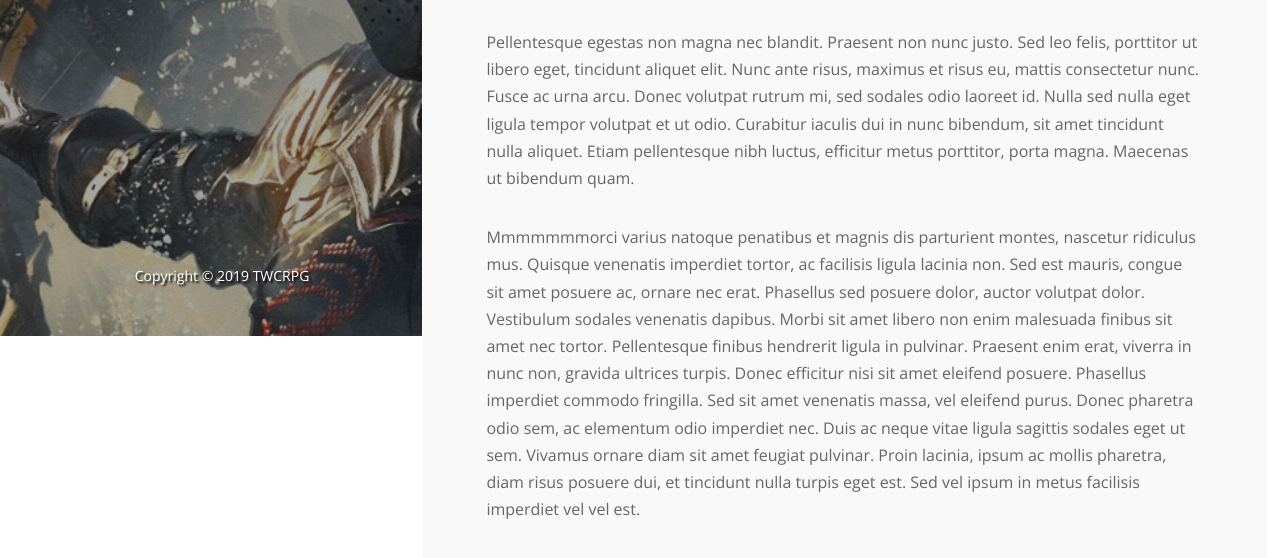
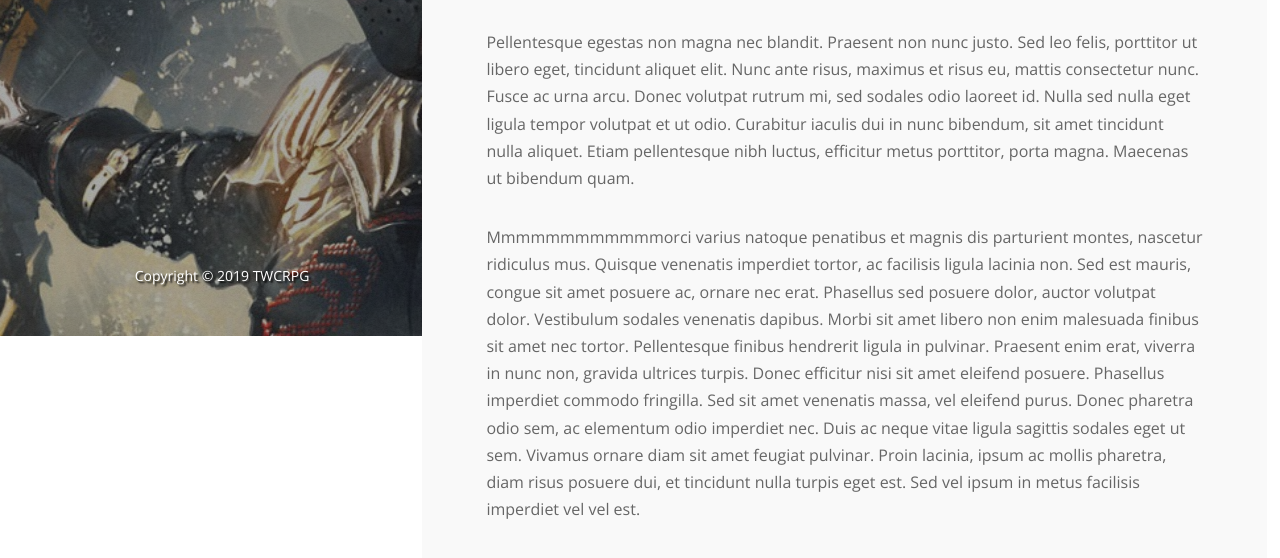
Before and after one commit to mattborgesdev/the-winter-chronicles-rpg, a plain HTML site: page outros.html in a window 1280 px wide. Shown: the part 464-1022 px from the top of the page. Drawn offline with nearby package versions, Linux system fonts and the light colour scheme; files that its build step writes are made by us from their sources.

Commit message:
alterei uma parte do texto 2

```diff
--- a/outros.html
+++ b/outros.html
@@ -79,7 +79,7 @@
                     <p>Lorem ipsum dolor sit amet, consectetur adipiscing elit. Maecenas orci turpis, tristique ut tincidunt at, fermentum eget tortor. Duis in risus ultricies, lobortis justo sit amet, fringilla ligula. Aenean a turpis et justo euismod posuere. Morbi molestie ligula nunc. Sed pharetra ultricies sapien, sed malesuada lectus tincidunt sed. Cras id vulputate elit, non pellentesque sapien. In commodo metus quis lorem elementum, a posuere arcu ultricies. Cras egestas luctus erat eu finibus. In aliquet elit sit amet ligula sagittis mattis.</p>
                     <p>Pellentesque egestas non magna nec blandit. Praesent non nunc justo. Sed leo felis, porttitor ut libero eget, tincidunt aliquet elit. Nunc ante risus, maximus et risus eu, mattis consectetur nunc. Fusce ac urna arcu. Donec volutpat rutrum mi, sed sodales odio laoreet id. Nulla sed nulla eget ligula tempor volutpat et ut odio. Curabitur iaculis dui in nunc bibendum, sit amet tincidunt nulla aliquet. Etiam pellentesque nibh luctus, efficitur metus porttitor, porta magna. Maecenas ut bibendum quam.</p>
 
-                    <p>Mmmmmmmorci varius natoque penatibus et magnis dis parturient montes, nascetur ridiculus mus. Quisque venenatis imperdiet tortor, ac facilisis ligula lacinia non. Sed est mauris, congue sit amet posuere ac, ornare nec erat. Phasellus sed posuere dolor, auctor volutpat dolor. Vestibulum sodales venenatis dapibus. Morbi sit amet libero non enim malesuada finibus sit amet nec tortor. Pellentesque finibus hendrerit ligula in pulvinar. Praesent enim erat, viverra in nunc non, gravida ultrices turpis. Donec efficitur nisi sit amet eleifend posuere. Phasellus imperdiet commodo fringilla. Sed sit amet venenatis massa, vel eleifend purus. Donec pharetra odio sem, ac elementum odio imperdiet nec. Duis ac neque vitae ligula sagittis sodales eget ut sem. Vivamus ornare diam sit amet feugiat pulvinar. Proin lacinia, ipsum ac mollis pharetra, diam risus posuere dui, et tincidunt nulla turpis eget est. Sed vel ipsum in metus facilisis imperdiet vel vel est.</p>
+                    <p>Mmmmmmmmmmmmorci varius natoque penatibus et magnis dis parturient montes, nascetur ridiculus mus. Quisque venenatis imperdiet tortor, ac facilisis ligula lacinia non. Sed est mauris, congue sit amet posuere ac, ornare nec erat. Phasellus sed posuere dolor, auctor volutpat dolor. Vestibulum sodales venenatis dapibus. Morbi sit amet libero non enim malesuada finibus sit amet nec tortor. Pellentesque finibus hendrerit ligula in pulvinar. Praesent enim erat, viverra in nunc non, gravida ultrices turpis. Donec efficitur nisi sit amet eleifend posuere. Phasellus imperdiet commodo fringilla. Sed sit amet venenatis massa, vel eleifend purus. Donec pharetra odio sem, ac elementum odio imperdiet nec. Duis ac neque vitae ligula sagittis sodales eget ut sem. Vivamus ornare diam sit amet feugiat pulvinar. Proin lacinia, ipsum ac mollis pharetra, diam risus posuere dui, et tincidunt nulla turpis eget est. Sed vel ipsum in metus facilisis imperdiet vel vel est.</p>
             </section>
         </main>
     </body>
```
